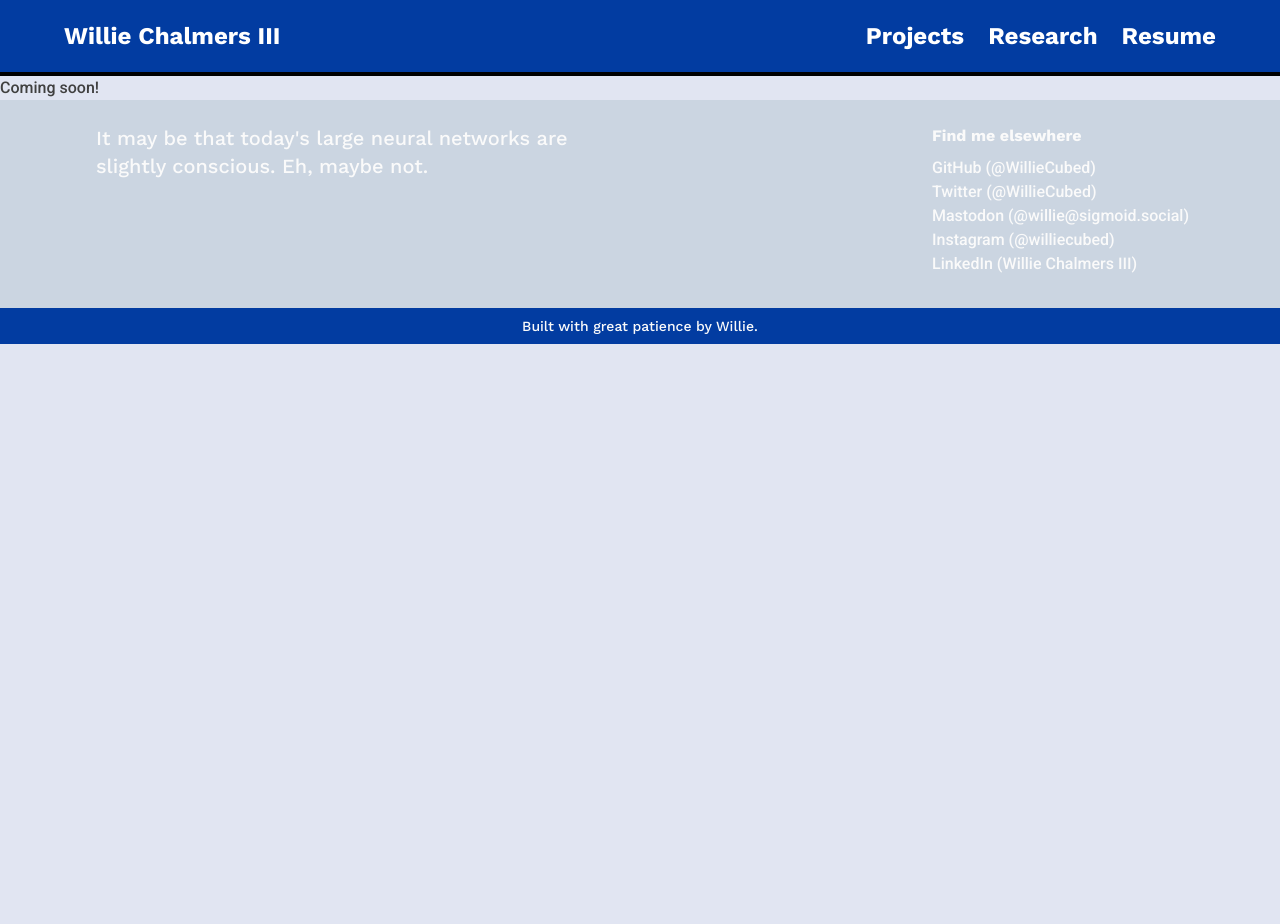
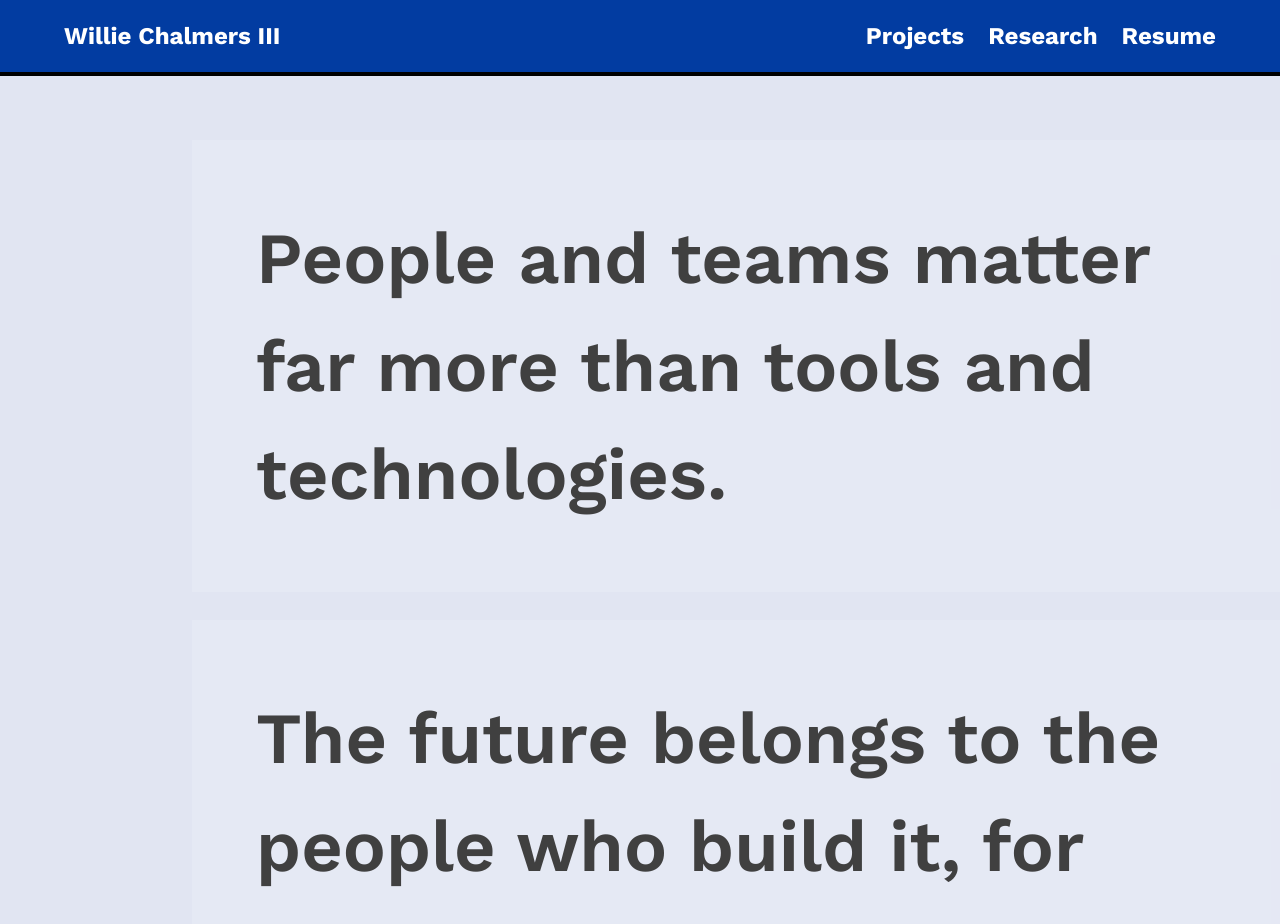
Before and after one commit to WillieCubed/website, a Next.js app: page /about in a window 1280 px wide. Shown: the top 924 px of the page. Before the commit the page ends 800 px from the top, so only its background shows below. Built offline with nearby package versions, Linux system fonts and the light colour scheme.

Commit message:
chore: Start work on about page

```diff
--- a/app/about/page.tsx
+++ b/app/about/page.tsx
@@ -1,3 +1,28 @@
+/**
+ * An overview of who I am and what I believe along with a small autobiography.
+ *
+ * Route: /about
+ */
 export default function AboutPage() {
-  return <div>Coming soon!</div>;
+  return (
+    <main>
+      <section id="overview"></section>
+      <BigWordsBox>
+        People and teams matter far more than tools and technologies.
+      </BigWordsBox>
+      <BigWordsBox>
+        The future belongs to the people who build it, for better or for worse.
+      </BigWordsBox>
+    </main>
+  );
 }
+
+function BigWordsBox({ children }: React.PropsWithChildren) {
+  return (
+    <section className="h-[60vh] py-16 flex">
+      <blockquote className="my-auto max-w-6xl ml-48 p-16 text-[72px] font-display font-semibold bg-[#ffffff22]">
+        {children}
+      </blockquote>
+    </section>
+  );
+}
```
